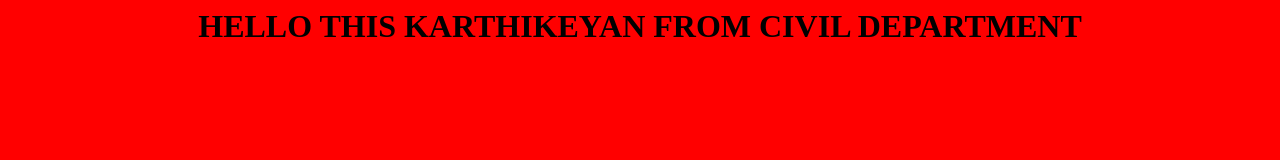
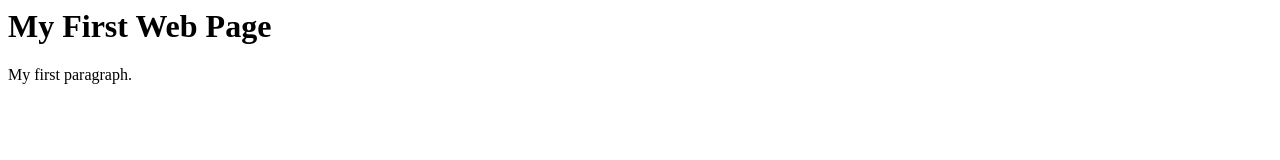
Before and after one commit to bala040898/test, a plain HTML site: page index.html in a window 1280 px wide. Drawn offline with Linux system fonts and the light colour scheme.

Commit message:
Update index.html

```diff
--- a/index.html
+++ b/index.html
@@ -1,16 +1,13 @@
-
 
 <html>
+<body>
 
-  <body>
-    <h1> HELLO THIS KARTHIKEYAN FROM CIVIL DEPARTMENT </h1>
-  </body>
-  <style>
-    body{
-      background:red;
-      font-size:100%;
-      text-align:center;
+<h1>My First Web Page</h1>
+<p>My first paragraph.</p>
 
-    }
-  </style>
+<script>
+window.alert(5 + 6);
+</script>
+
+</body>
 </html>
```
